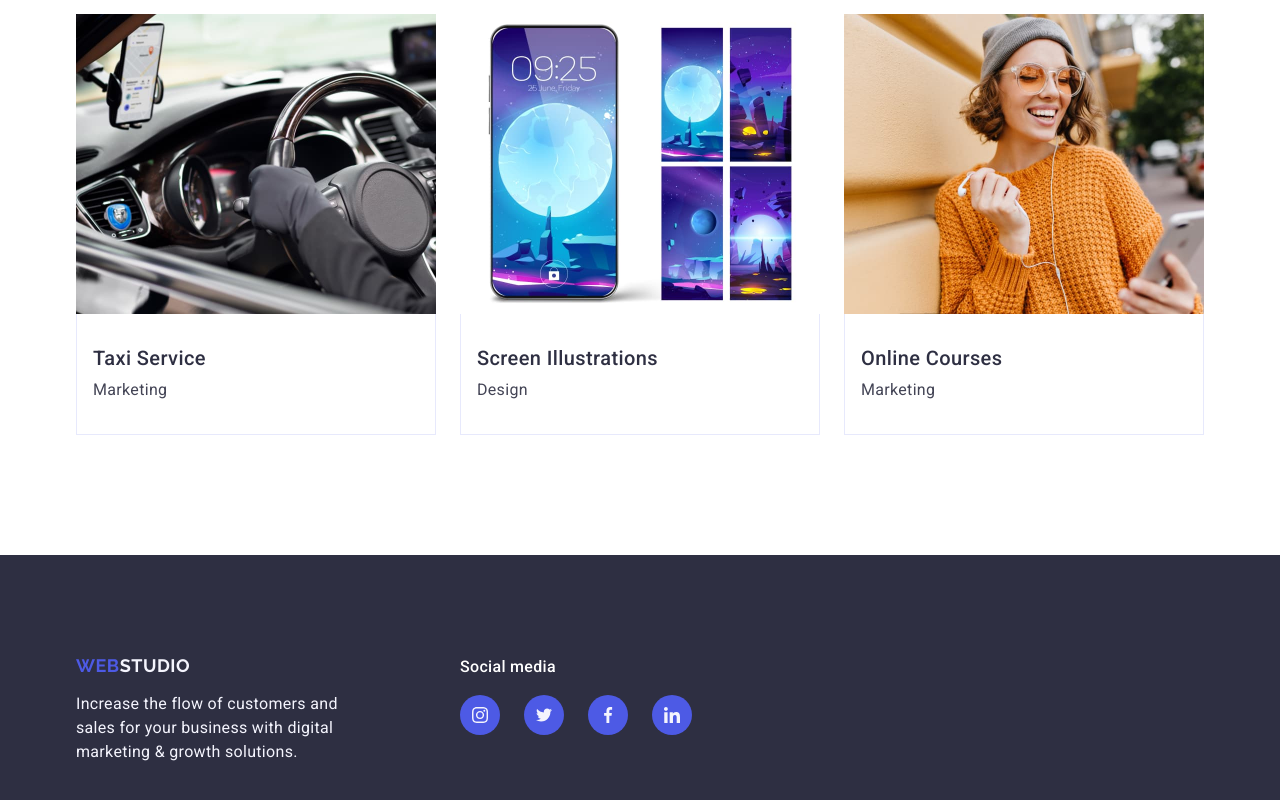
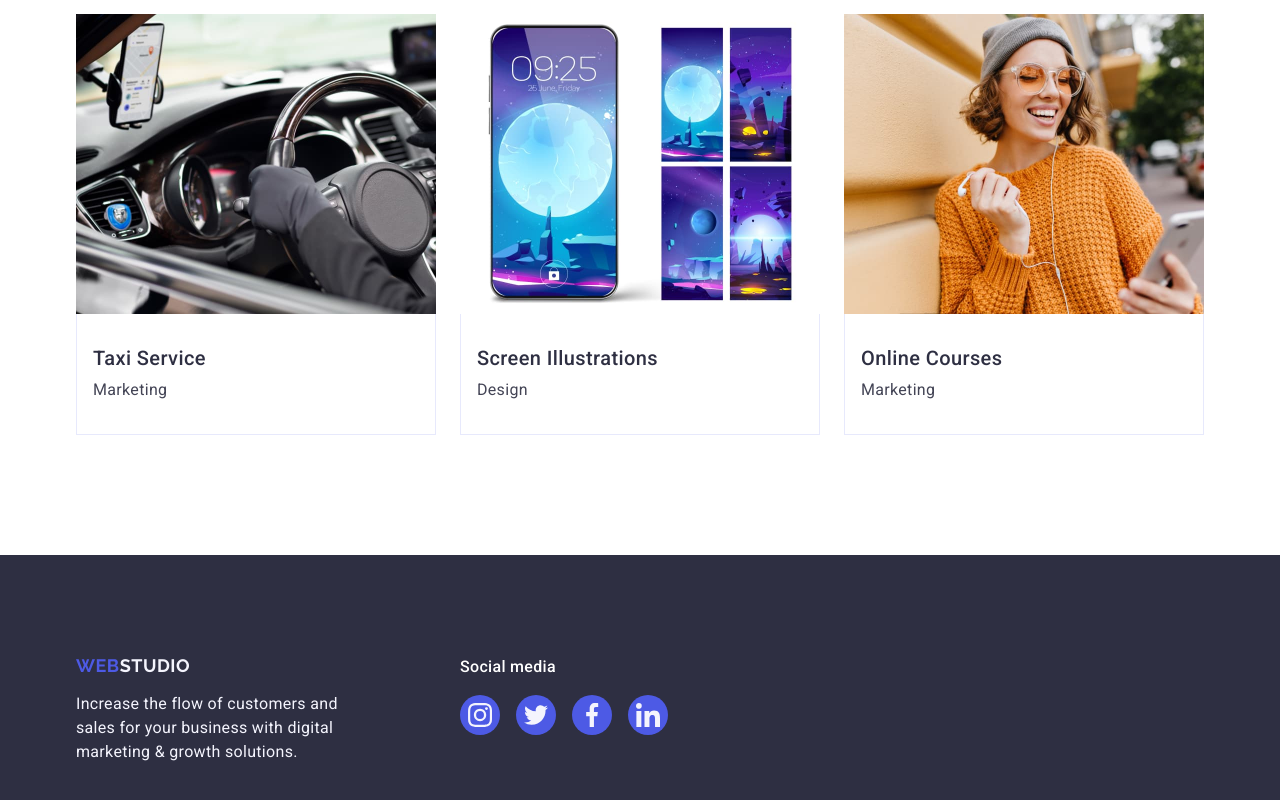
Before and after one commit to zhytskyi/goit-markup-hw-04, a plain HTML site: page index.html in a window 1280 px wide. Shown: the part 2628-3428 px from the top of the page. Drawn offline with nearby package versions, Linux system fonts and the light colour scheme.

Commit message:
fixed 1.5

```diff
--- a/css/styles.css
+++ b/css/styles.css
@@ -434,6 +434,7 @@ button {
 
 footer .container {
   display: flex;
+  align-items: baseline;
 }
 .footer-page a {
   display: inline-block;
@@ -470,12 +471,13 @@ footer .container {
 .footer-soc-head {
   font-weight: 500;
   font-size: 16px;
-  line-height: 150%;
+  line-height: 1.5;
   letter-spacing: 0.02em;
   color: #ffffff;
   margin-bottom: 16px;
 }
-.socmedia-list {
+footer .socmedia-list {
+  gap: 16px;
 }
 
 footer .socmedia-link:hover,
--- a/index.html
+++ b/index.html
@@ -477,11 +477,11 @@
           </p>
         </div>
         <div class="footer-soc-wrap">
-          <h3 class="footer-soc-head">Social media</h3>
+          <p class="footer-soc-head">Social media</p>
           <ul class="socmedia-list">
             <li class="socmedia-item">
               <a href="" class="socmedia-link">
-                <svg class="socmedia-svg" width="16" height="16">
+                <svg class="socmedia-svg" width="24" height="24">
                   <use
                     class="socmedia-icons"
                     href="./images/icons.svg#icon-instagram"
@@ -491,7 +491,7 @@
             </li>
             <li class="socmedia-item">
               <a href="" class="socmedia-link">
-                <svg class="socmedia-svg" width="16" height="16">
+                <svg class="socmedia-svg" width="24" height="24">
                   <use
                     class="socmedia-icons"
                     href="./images/icons.svg#icon-twitter"
@@ -501,7 +501,7 @@
             </li>
             <li class="socmedia-item">
               <a href="" class="socmedia-link">
-                <svg class="socmedia-svg" width="16" height="16">
+                <svg class="socmedia-svg" width="24" height="24">
                   <use
                     class="socmedia-icons"
                     href="./images/icons.svg#icon-facebook"
@@ -511,7 +511,7 @@
             </li>
             <li class="socmedia-item">
               <a href="" class="socmedia-link">
-                <svg class="socmedia-svg" width="16" height="16">
+                <svg class="socmedia-svg" width="24" height="24">
                   <use
                     class="socmedia-icons"
                     href="./images/icons.svg#icon-linkedin"
```
